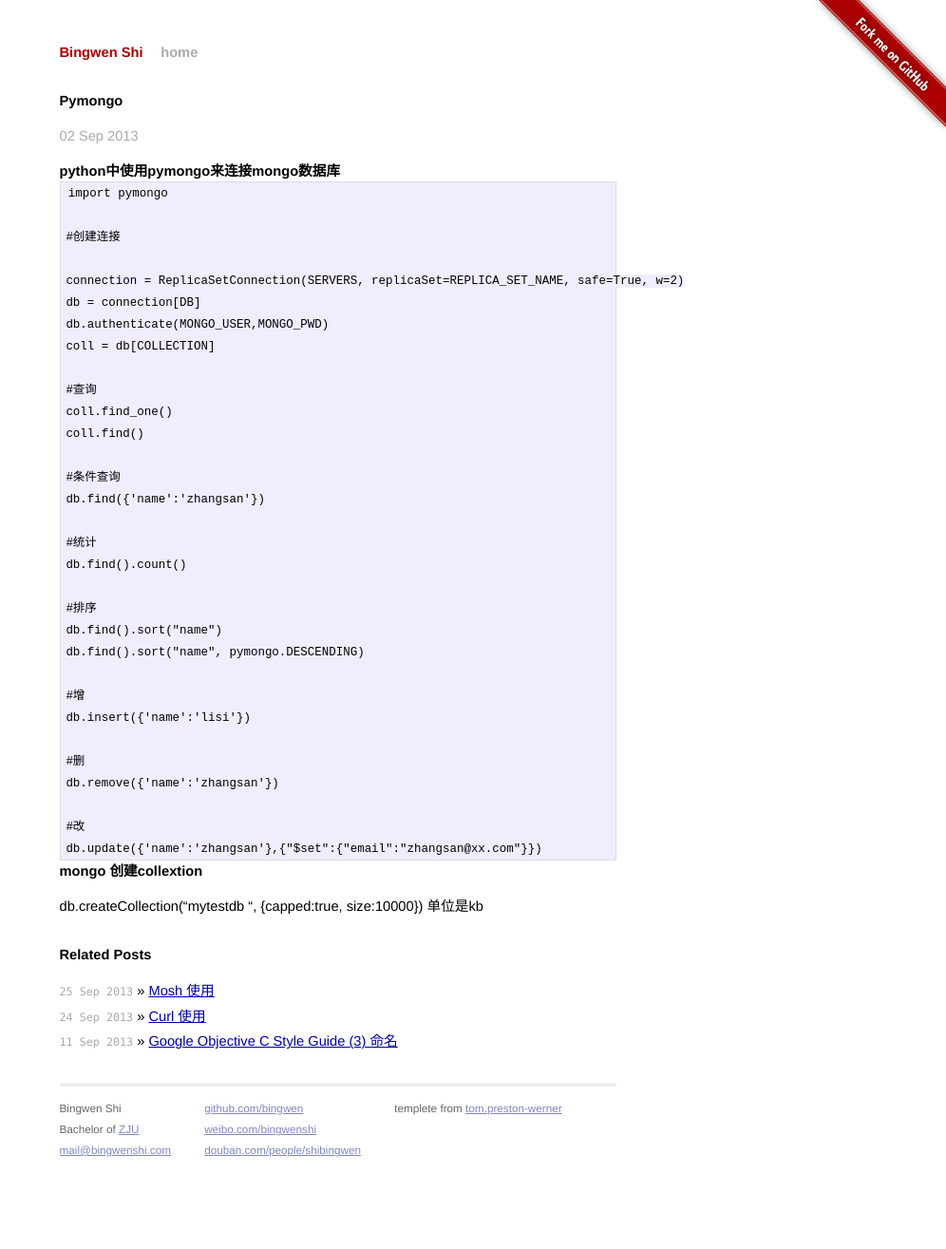
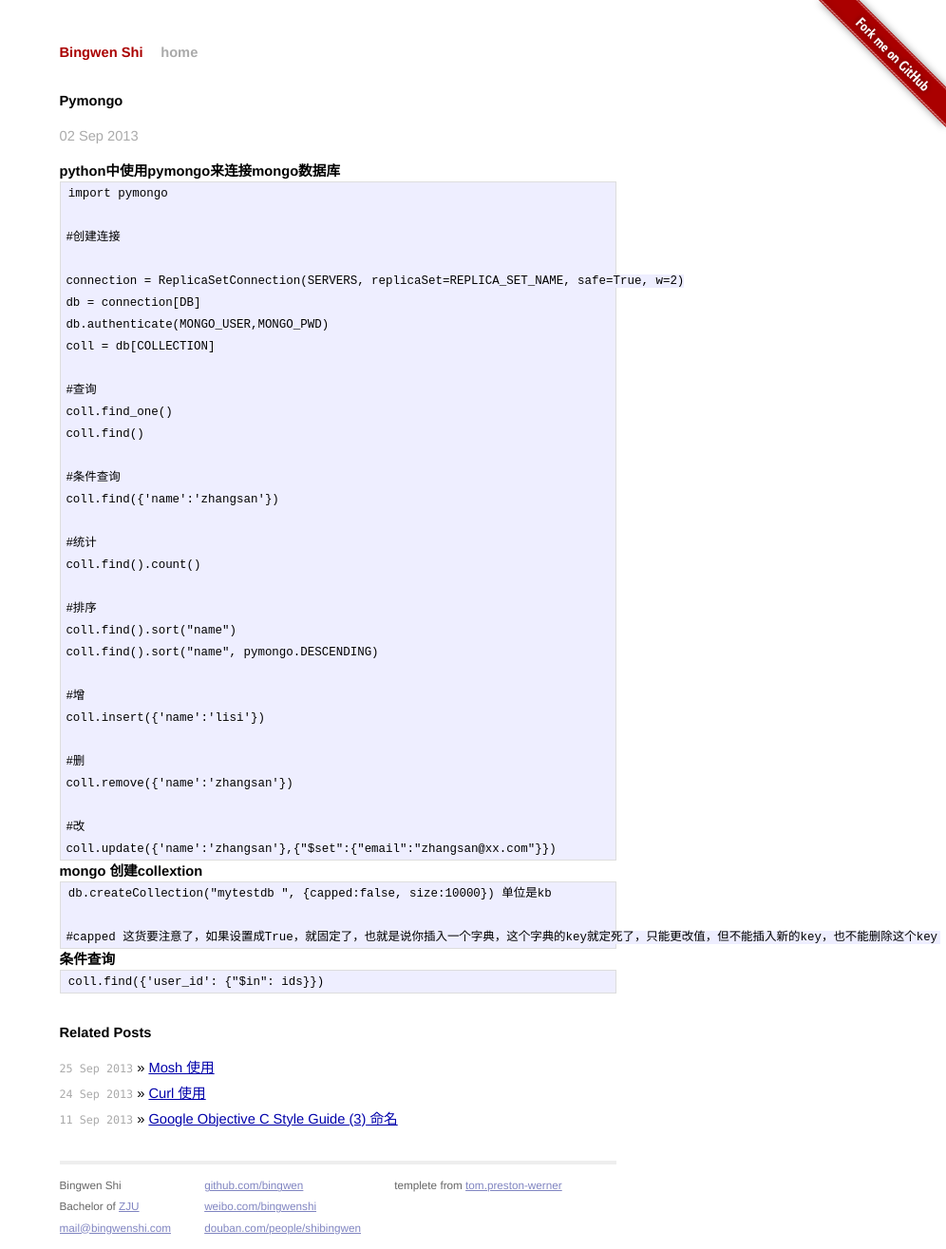
Before and after one commit to bingwen/bingwen.github.com, a Jekyll site: the page built from _posts/2013-9-2-pymongo.md, in a window 1280 px wide. Shown: the whole page at 95% size, without its empty margins (284-1280 px from the left). Built offline with Jekyll 4.4.1, drawn with Linux system fonts in a browser that asks for light colours; Markdown is read by kramdown in place of the engine named in the settings; before the commit the page ends 1234 px from its top, so only the background shows below that.

Commit message:
update pymongo

```diff
--- a/_posts/2013-9-2-pymongo.md
+++ b/_posts/2013-9-2-pymongo.md
@@ -17,24 +17,29 @@ layout: default
 	coll.find()
 
 	#条件查询
-	db.find({'name':'zhangsan'})
+	coll.find({'name':'zhangsan'})
 
 	#统计
-	db.find().count()
+	coll.find().count()
 
 	#排序
-	db.find().sort("name")
-	db.find().sort("name", pymongo.DESCENDING)
+	coll.find().sort("name")
+	coll.find().sort("name", pymongo.DESCENDING)
 
 	#增
-	db.insert({'name':'lisi'})
+	coll.insert({'name':'lisi'})
 
 	#删
-	db.remove({'name':'zhangsan'})
+	coll.remove({'name':'zhangsan'})
 
 	#改
-	db.update({'name':'zhangsan'},{"$set":{"email":"zhangsan@xx.com"}})
+	coll.update({'name':'zhangsan'},{"$set":{"email":"zhangsan@xx.com"}})
 
 
 ###mongo 创建collextion
-db.createCollection("mytestdb ", {capped:true, size:10000}) 单位是kb
+	db.createCollection("mytestdb ", {capped:false, size:10000}) 单位是kb
+
+	#capped 这货要注意了，如果设置成True，就固定了，也就是说你插入一个字典，这个字典的key就定死了，只能更改值，但不能插入新的key，也不能删除这个key
+
+###条件查询
+	coll.find({'user_id': {"$in": ids}})
```
